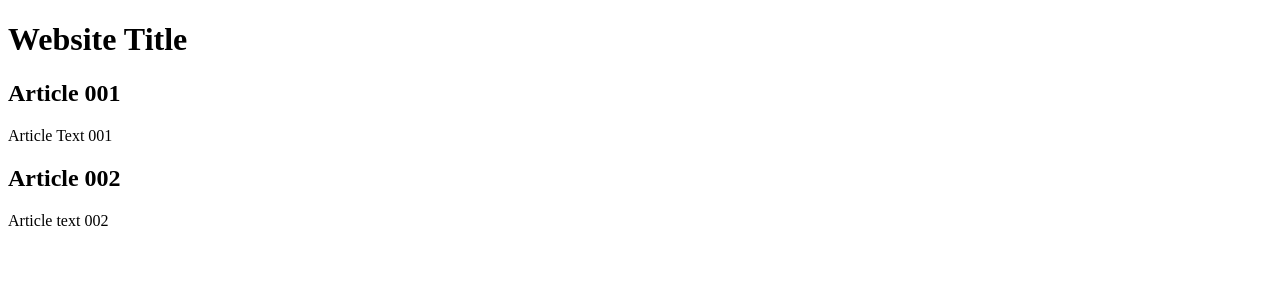
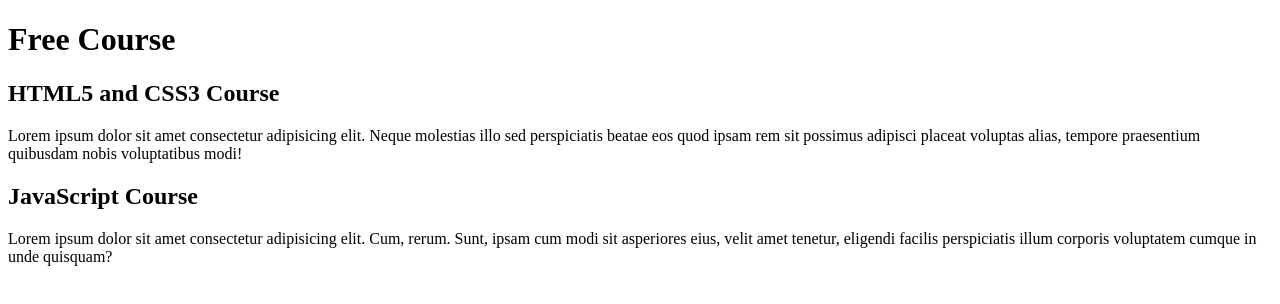
Before and after one commit to Affns0/website-design, a plain HTML site: page index.html in a window 1280 px wide. Drawn offline with Linux system fonts and the light colour scheme.

Commit message:
I started writing the content

```diff
--- a/index.html
+++ b/index.html
@@ -9,15 +9,15 @@
 <body>
     <main>
         <header>
-            <h1>Website Title</h1>
+            <h1>Free Course</h1>
         </header>
         <article>
-            <h2>Article 001</h2>
-            <p>Article Text 001</p>
+            <h2>HTML5 and CSS3 Course</h2>
+            <p>Lorem ipsum dolor sit amet consectetur adipisicing elit. Neque molestias illo sed perspiciatis beatae eos quod ipsam rem sit possimus adipisci placeat voluptas alias, tempore praesentium quibusdam nobis voluptatibus modi!</p>
         </article>
         <article>
-            <h2>Article 002</h2>
-            <p>Article text 002</p>
+            <h2>JavaScript Course</h2>
+            <p>Lorem ipsum dolor sit amet consectetur adipisicing elit. Cum, rerum. Sunt, ipsam cum modi sit asperiores eius, velit amet tenetur, eligendi facilis perspiciatis illum corporis voluptatem cumque in unde quisquam?</p>
         </article>
     </main>
 </body>
```
